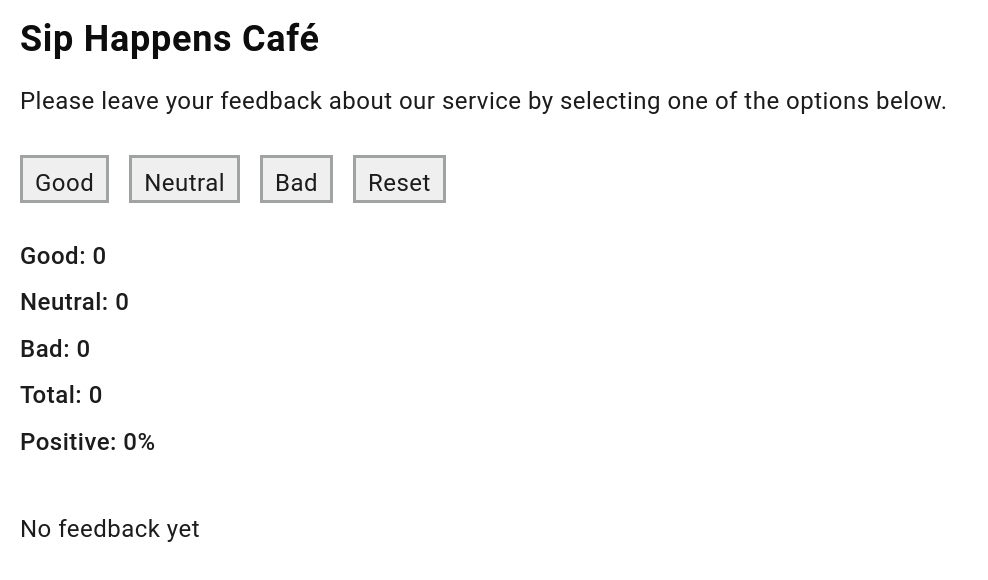
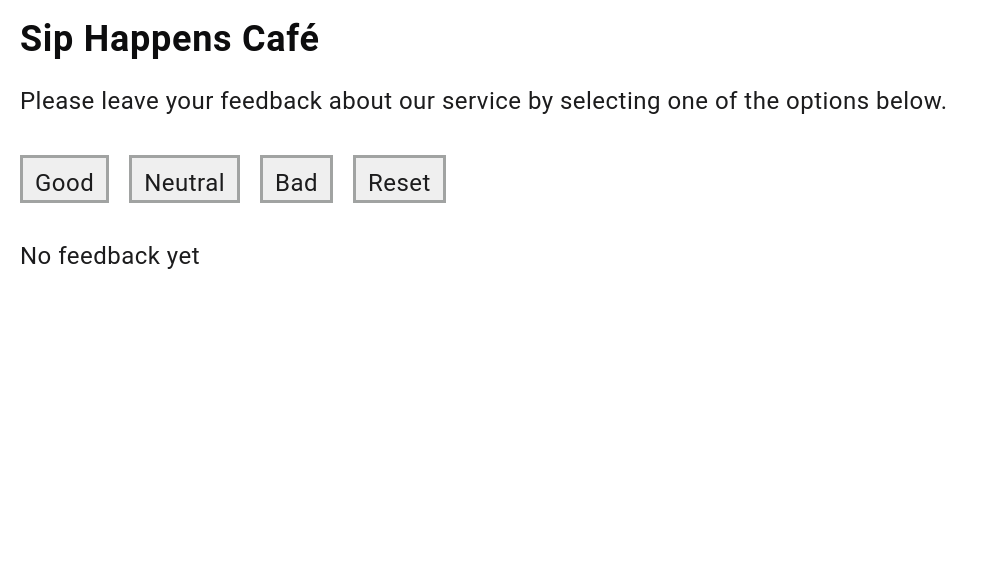
Before and after one commit to OlhaMasl/goit-react-hw-02, a React (Vite) app: page / in a window 1280 px wide. Shown: the top 580 px of the page, without its empty margins (0-988 px from the left). Built offline with nearby package versions, Linux system fonts and the light colour scheme.

Commit message:
Conditional Rendering

```diff
--- a/src/components/App.jsx
+++ b/src/components/App.jsx
@@ -1,9 +1,3 @@
-// import userData from "../userData.json";
-// import friends from "../friends.json";
-// import transactions from "../transactions.json";
-// import Profile from "./Profile/Profile";
-// import FriendList from "./FriendList/FriendList";
-// import TransactionHistory from "./TransactionHistory/TransactionHistory";
 import { useState } from "react";
 import "../index.css"
 import Description from "./Description/Description";
@@ -19,6 +13,8 @@ const App = () => {
 	bad: 0
   })
 
+  const totalFeedback = feedbackList.good + feedbackList.neutral + feedbackList.bad;
+
   const updateFeedback = feedbackType => {
     setFeedbackList( prev => ({...prev, [feedbackType]:prev[feedbackType]+1}))
    };
@@ -27,12 +23,7 @@ const App = () => {
       <>
         <Description />
         <Option fn={updateFeedback} />
-        <Feedback
-          good={feedbackList.good}
-          neutral={feedbackList.neutral}
-          bad={feedbackList.bad}
-        />
-        <Notification />
+        { totalFeedback > 0 ? <Feedback good={feedbackList.good} neutral={feedbackList.neutral} bad={feedbackList.bad}/> : <Notification/> }
     </>
   );
 };
```
